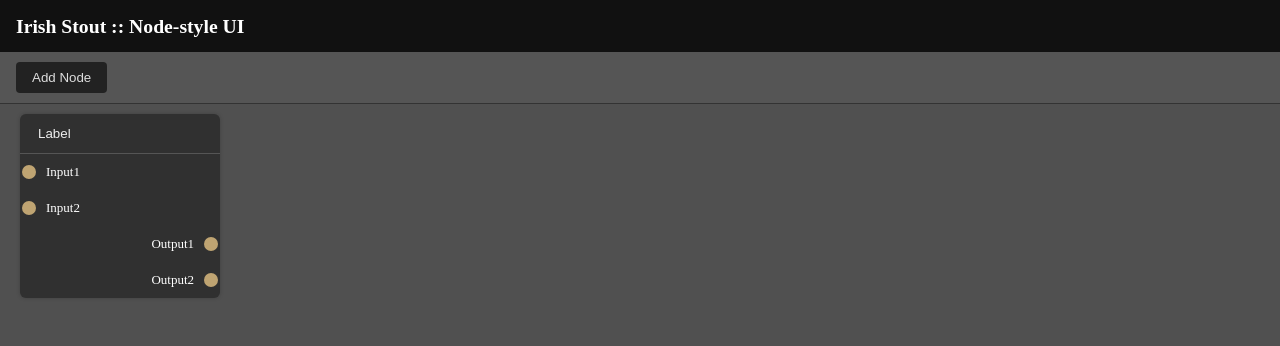
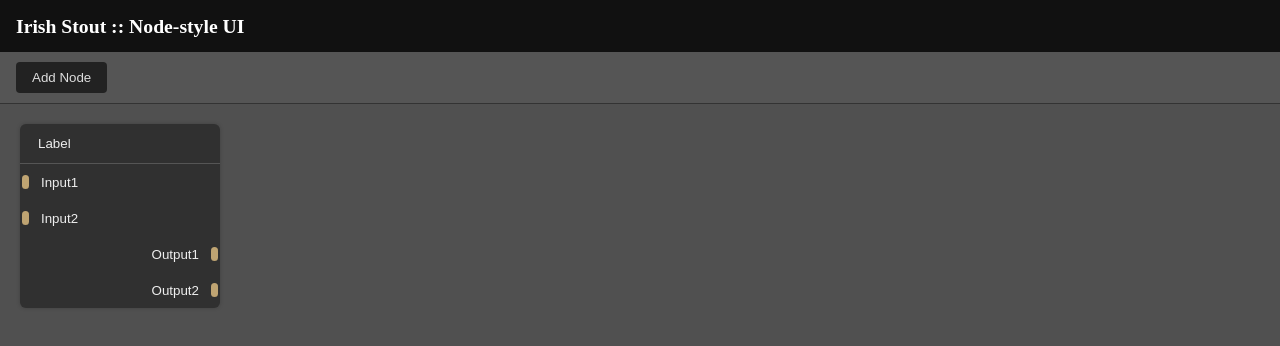
Before and after one commit to alcogy/irish-stout, a plain HTML site: page index.html in a window 1280 px wide. Both pictures are taken after a click on the button "Add Node". Drawn offline with Linux system fonts and the light colour scheme.

Commit message:
Update my value.

```diff
--- a/scripts/node-ui.css
+++ b/scripts/node-ui.css
@@ -56,6 +56,16 @@ div.node-inputs .item {
   align-items: center;
   gap: 8px;
 }
+div.node-inputs .item .io-label,
+div.node-outputs .node-output .io-label {
+  background-color: transparent;
+  color: #eee;
+  border: 0;
+  outline: none;
+}
+div.node-outputs .node-output .io-label {
+  text-align: right;
+}
 div.node .circle {
   border: 0;
   background-color: var(--accent-color);
--- a/scripts/node-ui.js
+++ b/scripts/node-ui.js
@@ -80,9 +80,9 @@ class Node {
 
   #makeIO(id, str, index, io) {
     // Label
-    const label = document.createElement('span');
-    label.classList.add('label');
-    label.innerText = str;
+    const label = document.createElement('input');
+    label.classList.add('io-label');
+    label.value = str;
 
     // Circle
     const circle = document.createElement('button');
@@ -188,7 +188,7 @@ function onMouseLeaveCircle(e) {
 
 const nodeHeaderHeight = 40;
 const nodeIOHeight = 36;
-
+const headerHeight = 104;
 const mouse = {
   x: 0,
   y: 0,
@@ -196,24 +196,22 @@ const mouse = {
 
 let selectedNode = '';
 let selectedIO = null;
-let index = 1;
 let connecting = null;
 let wires = [];
+const nodes = [];
 
-const headerHeight = 104;
-
-const nodes = [];
+// Mouse event on Window.
 window.addEventListener('mousemove', onMouseMove);
 window.addEventListener('mouseup', onMouseUp);
 
+// Mouse event on Buttons.
 const addButton = document.getElementById('add-node');
 addButton.addEventListener('click', onClickAddNode);
 
 function onClickAddNode() {
-  const node = new Node('node-'+ index, 10, 20);
+  const node = new Node('node-'+ makeId(), 20, 20);
   nodes.push(node);
   node.render();
-  index += 1;
 }
 
 function onMouseDown(e, id) {
@@ -275,7 +273,7 @@ function drawWire(connecting) {
   const start = connecting.from.node.wirePosition(connecting.from.index, connecting.from.io);
   const end = connecting.to.node.wirePosition(connecting.to.index, connecting.to.io);
   const path = document.createElementNS("http://www.w3.org/2000/svg", "path");
-  const id = makeId();
+  const id = 'wire-' + makeId();
   path.id = id;
   path.setAttribute('stroke', 'gray');
   path.setAttribute('fill', 'none');
@@ -297,8 +295,9 @@ function calcWirePath(start, end) {
     x: (end.x + start.x) / 2,
     y: (end.y + start.y) / 2,
   }
-  return `M ${start.x} ${start.y + 3} Q ${(center.x + start.x) / 2 + 20} ${start.y}, ${center.x} ${center.y} T${end.x} ${end.y}`;
+  return `M ${start.x} ${start.y} Q ${(center.x + start.x) / 2} ${start.y}, ${center.x} ${center.y} T${end.x} ${end.y}`;
 }
+
 
 function makeId() {
   const characters = 'ABCDEFGHIJKLMNOPQRSTUVWXYZabcdefghijklmnopqrstuvwxyz';
@@ -312,7 +311,5 @@ function makeId() {
     result += characters2.charAt(Math.floor(Math.random() * characters.length));
   }
 
-  if (wires.includes(result)) return makeId();
-
   return result;
 }
```
